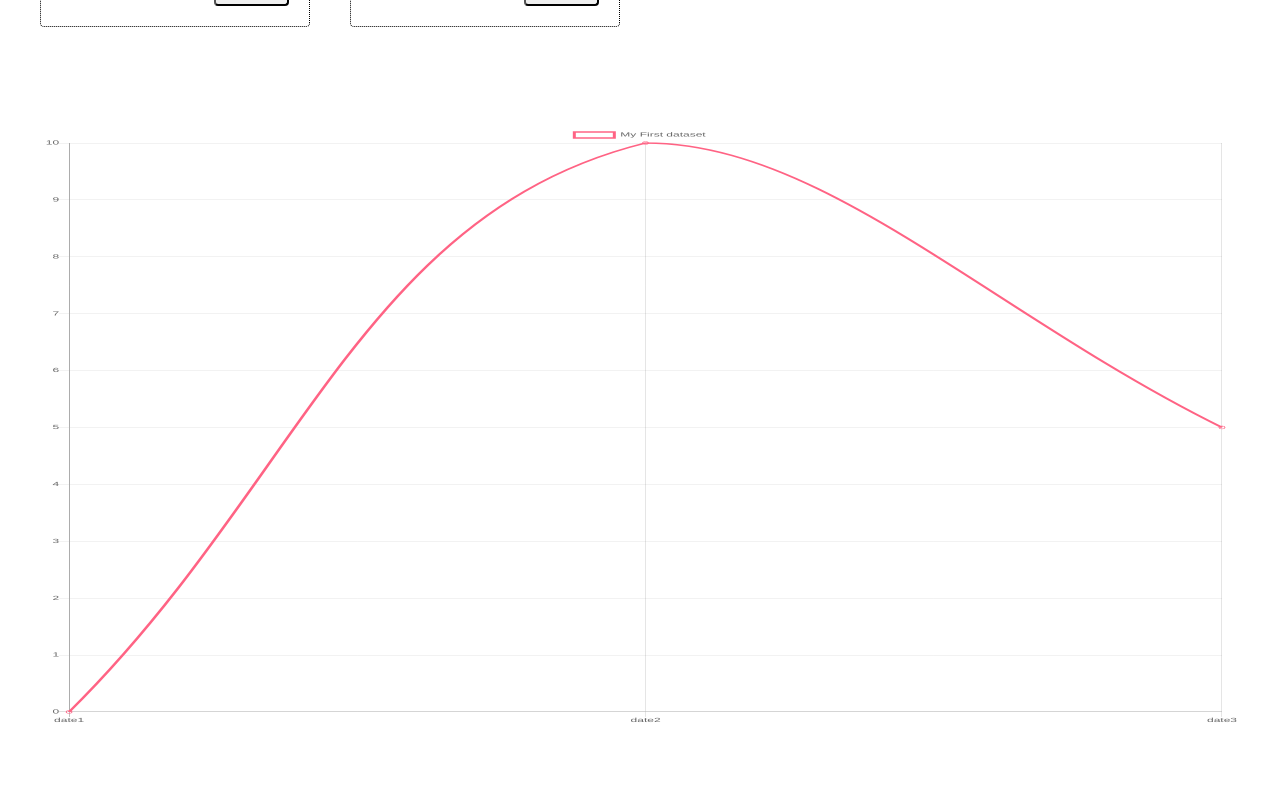
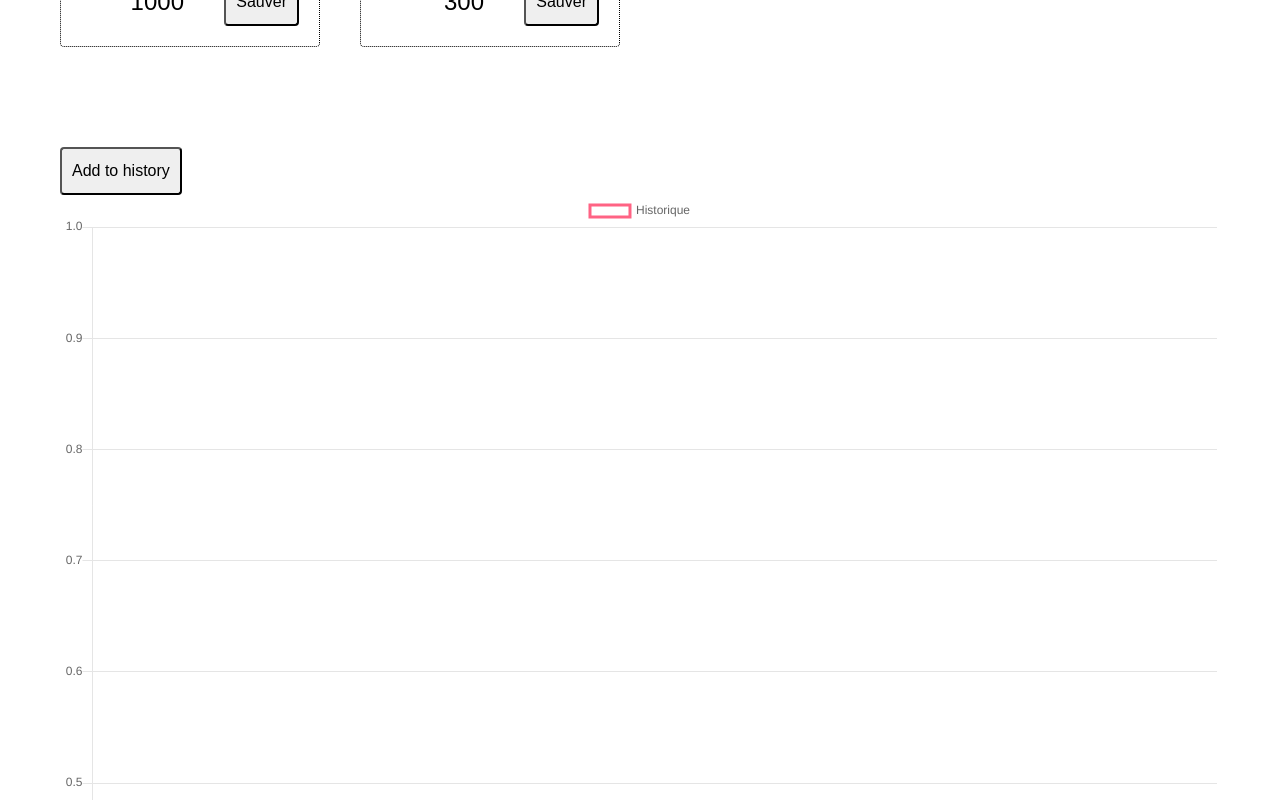
Before and after one commit to lydstyl/200615-cashevo, a Vue app: page / in a window 1280 px wide. Shown: the part 340-1140 px from the top of the page. Before the commit the page ends 1067 px from the top, so only its background shows below. Built offline with nearby package versions, Linux system fonts and the light colour scheme.

Commit message:
add to history todo persistence

```diff
--- a/src/App.vue
+++ b/src/App.vue
@@ -2,22 +2,30 @@
   <div id="app">
     <h1>CashEvo {{ total }}</h1>
 
-    <button class="add-account" type="button" id="addCounter" @click="addNew">
+    <button class="add-account" @click="addNew">
       Add new account
     </button>
 
     <div class="accounts">
       <Account
+        v-for="account in accounts"
         v-on:setAccount="setAccount"
-        v-for="account in accounts"
         v-bind:key="account.id"
         :accountId="account.id"
         :name="account.name"
         :amount="account.amount"
-      ></Account>
+      />
     </div>
 
-    <FirstChart></FirstChart>
+    <button class="add-to-history" @click="addToHistory">
+      Add to history
+    </button>
+
+    <!-- <pre
+      >{{ JSON.stringify(history, null, 4) }}
+    </pre> -->
+
+    <FirstChart v-bind:chartData="chartData" v-bind:options="{}" />
   </div>
 </template>
 
@@ -47,6 +55,20 @@ export default {
           amount: 300,
         },
       ],
+
+      history: [],
+
+      chartData: {
+        labels: [],
+        datasets: [
+          {
+            label: "Historique",
+            backgroundColor: "rgba(0, 0, 0, 0)",
+            borderColor: "rgb(255, 99, 132)",
+            data: [],
+          },
+        ],
+      },
     };
 
     datas.total = datas.accounts.reduce(
@@ -90,6 +112,26 @@ export default {
 
       return total;
     },
+
+    addToHistory() {
+      this.history.push({
+        id: this.history.length + 1,
+        date: `${this.history.length + 1}`,
+        total: this.total,
+      });
+
+      this.chartData = {
+        labels: this.history.map((h) => h.date),
+        datasets: [
+          {
+            label: "Historique",
+            backgroundColor: "rgba(0, 0, 0, 0)",
+            borderColor: "rgb(255, 99, 132)",
+            data: this.history.map((h) => h.total),
+          },
+        ],
+      };
+    },
   },
 };
 </script>
@@ -120,6 +162,7 @@ button {
 #app {
   max-width: 1200px;
   margin: auto;
+  padding: 20px;
 }
 
 h1 {
@@ -142,11 +185,11 @@ h1 {
   margin-bottom: 50px;
 }
 
-@media screen and (min-width: 375px) {
+/* @media screen and (min-width: 375px) {
   .accounts {
     grid-template-columns: repeat(2, 1fr);
   }
-}
+} */
 
 @media screen and (min-width: 768px) {
   .add-account {
--- a/src/components/FirstChart.vue
+++ b/src/components/FirstChart.vue
@@ -1,25 +1,18 @@
 <script>
-import { Line } from "vue-chartjs";
+import { Line, mixins } from "vue-chartjs";
 
-const data = {
-  labels: ["date1", "date2", "date3"],
-  datasets: [
-    {
-      label: "My First dataset",
-      backgroundColor: "rgba(0, 0, 0, 0)",
-      borderColor: "rgb(255, 99, 132)",
-      data: [0, 10, 5],
-    },
-  ],
-};
-
-const options = {};
+const { reactiveProp } = mixins;
 
 export default {
   extends: Line,
+  mixins: [reactiveProp],
+
+  props: {
+    options: Object,
+  },
 
   mounted() {
-    this.renderChart(data, options);
+    this.renderChart(this.chartData, this.options);
   },
 };
 </script>
@@ -28,7 +21,7 @@ export default {
 canvas {
   display: block;
   max-width: 1200px;
-  max-height: 600px;
+  /* max-height: 600px; */
   margin: auto;
 }
 </style>
```
